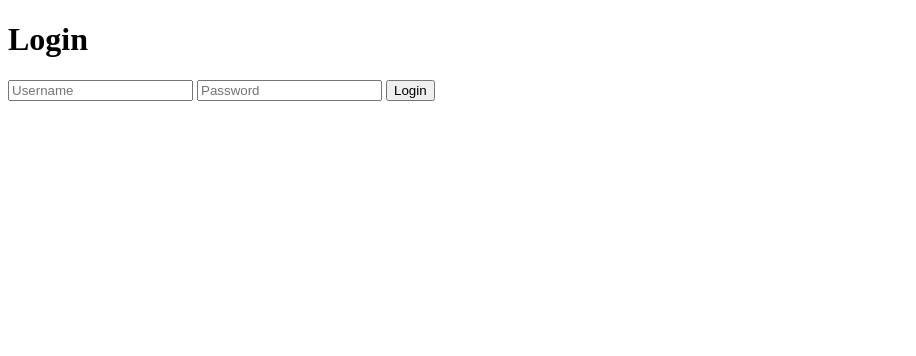
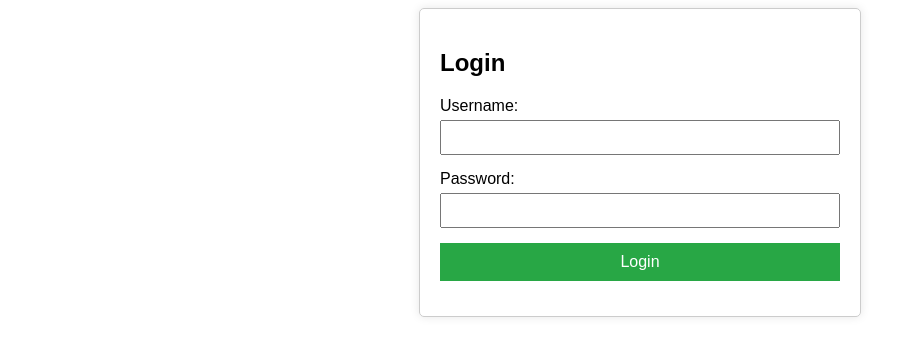
Before and after one commit to chicken-nugget1104/division, a website: page login.html in a window 1280 px wide. Shown: the whole page, without its empty margins (0-916 px from the left). Drawn offline with Linux system fonts and the light colour scheme.

Commit message:
Update login.html

```diff
--- a/login.html
+++ b/login.html
@@ -4,29 +4,86 @@
   <meta charset="UTF-8">
   <meta name="viewport" content="width=device-width, initial-scale=1.0">
   <title>Login</title>
+  <style>
+    body {
+      font-family: Arial, sans-serif;
+    }
+    .container {
+      max-width: 400px;
+      margin: 0 auto;
+      padding: 20px;
+      border: 1px solid #ccc;
+      border-radius: 5px;
+      box-shadow: 0 0 10px rgba(0, 0, 0, 0.1);
+    }
+    .form-group {
+      margin-bottom: 15px;
+    }
+    .form-group label {
+      display: block;
+      margin-bottom: 5px;
+    }
+    .form-group input {
+      width: 100%;
+      padding: 8px;
+      box-sizing: border-box;
+    }
+    .form-group button {
+      width: 100%;
+      padding: 10px;
+      background-color: #28a745;
+      border: none;
+      color: white;
+      font-size: 16px;
+      cursor: pointer;
+    }
+    .form-group button:hover {
+      background-color: #218838;
+    }
+  </style>
 </head>
 <body>
-  <h1>Login</h1>
+  <div class="container">
+    <h2>Login</h2>
     <form id="login-form">
-    <input type="text" id="username" placeholder="Username" required>
-    <input type="password" id="password" placeholder="Password" required>
+      <div class="form-group">
+        <label for="username">Username:</label>
+        <input type="text" id="username" name="username" required>
+      </div>
+      <div class="form-group">
+        <label for="password">Password:</label>
+        <input type="password" id="password" name="password" required>
+      </div>
+      <div class="form-group">
         <button type="submit">Login</button>
+      </div>
     </form>
-  <div id="message"></div>
-
+  </div>
   <script>
     document.getElementById('login-form').addEventListener('submit', async (e) => {
       e.preventDefault();
       const username = document.getElementById('username').value;
       const password = document.getElementById('password').value;
 
+      try {
         const response = await fetch('/.netlify/functions/login', {
           method: 'POST',
+          headers: {
+            'Content-Type': 'application/json',
+          },
           body: JSON.stringify({ username, password }),
         });
 
-      const result = await response.json();
-      document.getElementById('message').innerText = result.error ? result.error : 'Logged in successfully!';
+        const data = await response.json();
+        if (response.ok) {
+          localStorage.setItem('user', JSON.stringify(data.user));
+          window.location.href = '/index.html'; // Redirect to index.html
+        } else {
+          alert(data.error);
+        }
+      } catch (error) {
+        console.error('Login Error:', error);
+      }
     });
   </script>
 </body>
```
Lines whose indentation alone changed are shown as unchanged.
